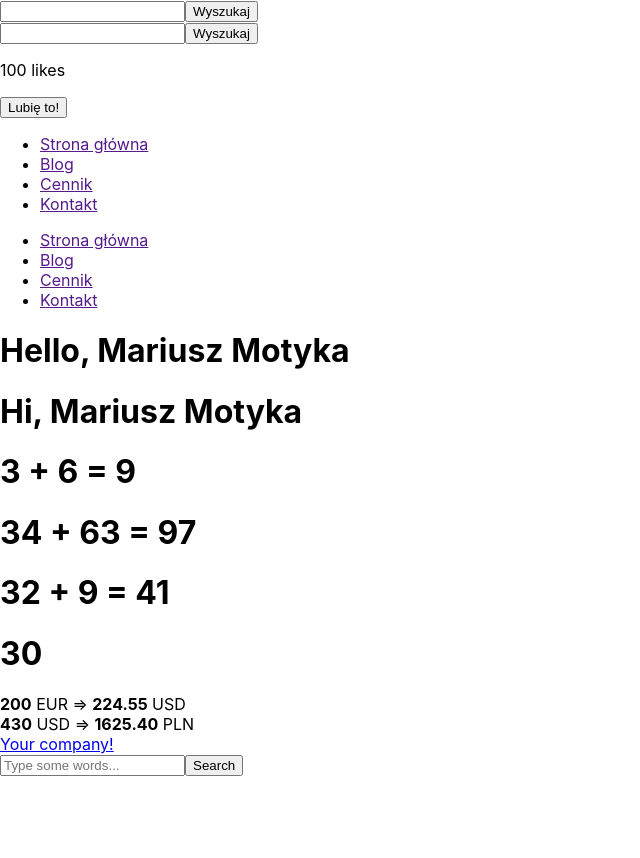
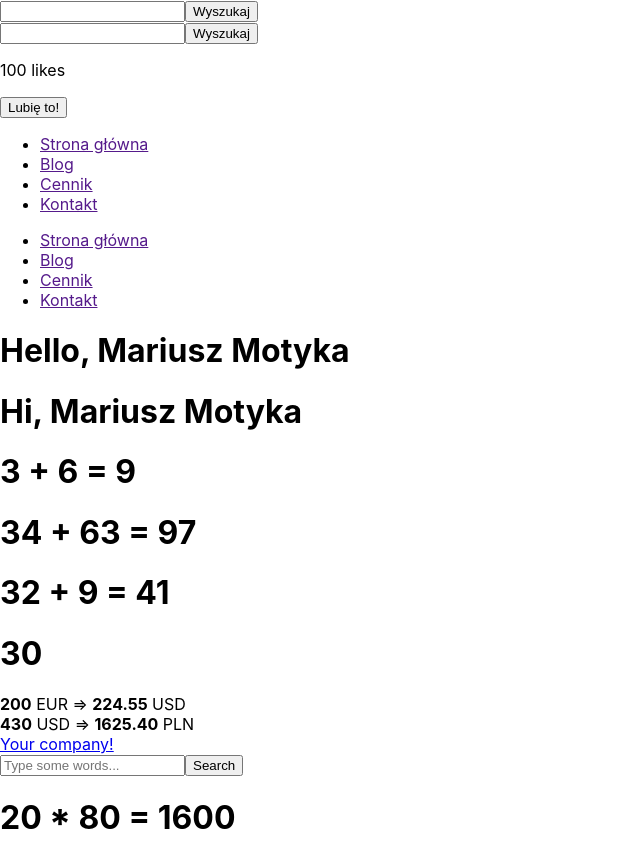
Before and after one commit to MMarek/zadania_10, a React (Create React App) app: page / in a window 1280 px wide. Shown: the whole page, without its empty margins (0-640 px from the left). Before the commit the page ends 800 px from the top, so only its background shows below. Built offline with nearby package versions, Linux system fonts and the light colour scheme.

Commit message:
AddNumbers

```diff
--- a/src/App.js
+++ b/src/App.js
@@ -12,7 +12,7 @@ function App() {
     return (
         <HashRouter>
             <Route exact path='/' component={Home}/>
-            {/*<Route path='/' component={Task01}/>*/}
+            {/*<Route path='/' component={Task10}/>*/}
         </HashRouter>
     );
 }
--- a/src/components/home.js
+++ b/src/components/home.js
@@ -8,6 +8,7 @@ import Task06 from "./task06";
 // import Task07 from "./task07";
 import Task08 from "./task08";
 import Task09 from "./task09";
+import Task10 from "./task10";
 
 class Home extends Component {
 
@@ -23,7 +24,7 @@ class Home extends Component {
                 {/*<Task07/>*/}
                 <Task08/>
                 <Task09/>
-
+                <Task10/>
             </>
         )
     }
--- /dev/null
+++ b/src/components/task10.js
@@ -0,0 +1,18 @@
+import React, {Component} from "react";
+
+class AddNumbers extends Component{
+    render() {
+        const {numberA, numberB} = this.props;
+        return(
+        <h1>{numberA} * {numberB} = {numberA * numberB}</h1>
+        )
+    }
+}
+
+class Task10 extends Component{
+    render() {
+        return <AddNumbers numberA={20} numberB={80}/>
+    }
+}
+
+export default Task10;
```
Also changed, not shown: 1 other file (tests, documents, lock files or other folders).
